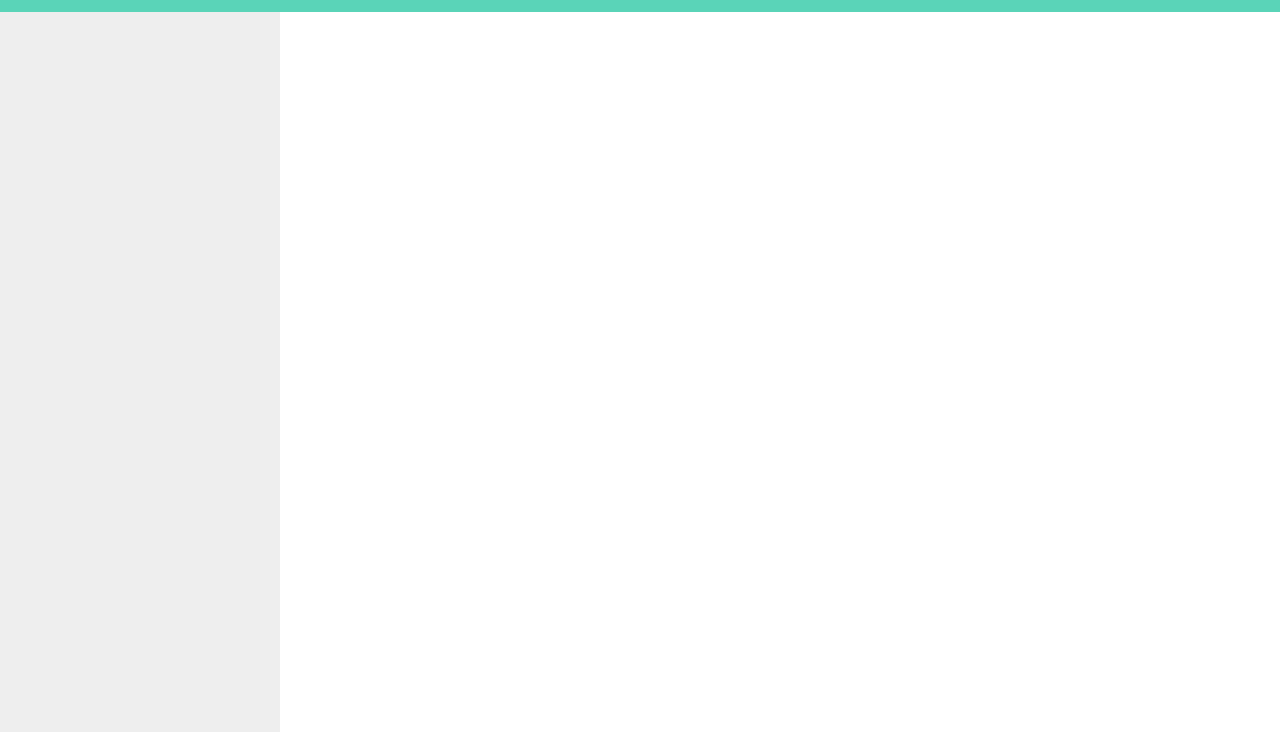
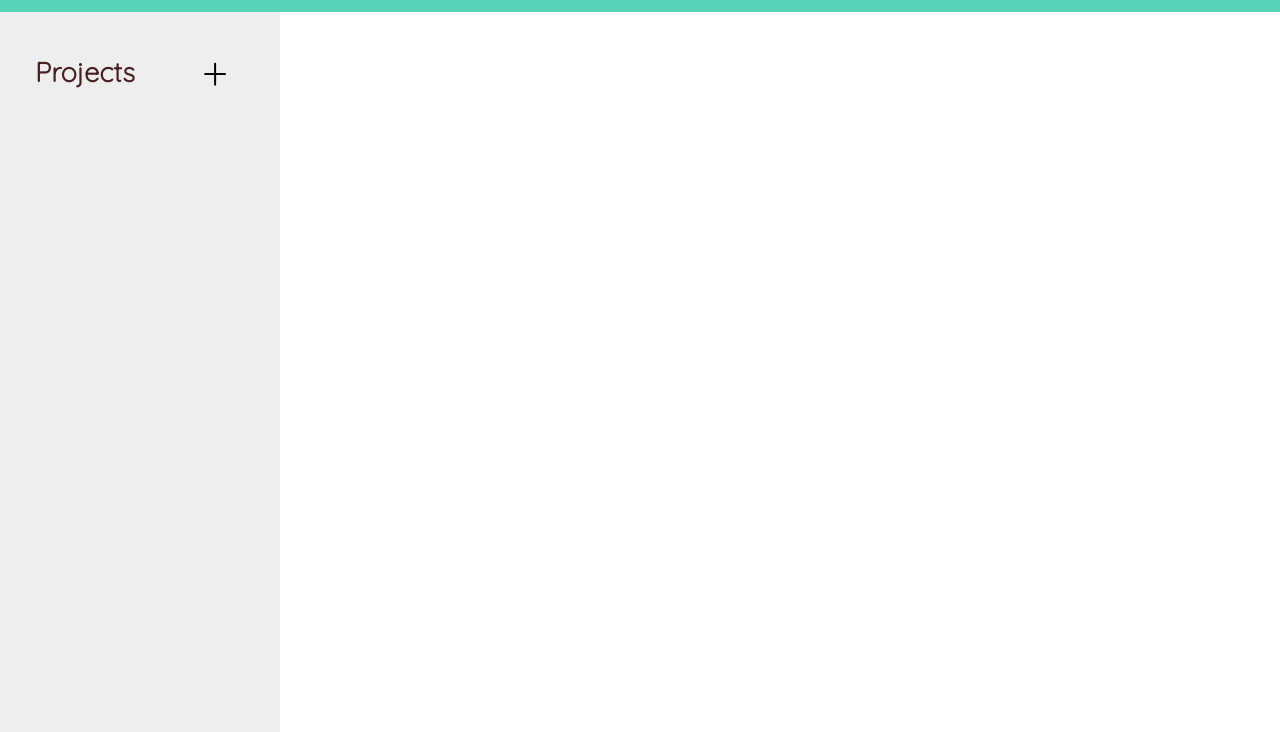
Before and after one commit to KawalaE/To-do, a website built with webpack: page dist/index.html in a window 1280 px wide. Shown: the part 68-800 px from the top of the page. Built offline with nearby package versions, Linux system fonts and the light colour scheme.

Commit message:
Add a project add button and give projects section a title

```diff
--- a/src/modules/ui.js
+++ b/src/modules/ui.js
@@ -40,6 +40,20 @@ class UserInterface{
         projectsNav.classList.add('projects-nav');
         mainContent.appendChild(projectsNav);
 
+        const projectsAdditionSection = document.createElement('div');
+        projectsAdditionSection.classList.add('projects-add-section');
+        projectsNav.appendChild(projectsAdditionSection)
+
+        const projectSectionTitle = document.createElement('div');
+        projectSectionTitle.textContent = 'Projects';
+        projectSectionTitle.classList.add('projects-title');
+        projectsAdditionSection.appendChild(projectSectionTitle);
+
+        const projectAddBtn = document.createElement('div');
+        projectAddBtn.classList.add('projects-button');
+        projectAddBtn.innerHTML = '+';
+        projectsAdditionSection.appendChild(projectAddBtn);
+
     }
 
     static taskDisplayArea(mainContent){
--- a/src/style.css
+++ b/src/style.css
@@ -40,9 +40,36 @@
 .projects-nav{
     width: 280px;
     background-color: #EEEEEE;
-
+    display: flex;
+    flex-direction: column;
+    align-items: center;
 }
 .task-display{
     flex-grow:1;
     background-color: rgb(255, 255, 255);
 }
+.projects-title{
+    color: #482121;
+    font-size: 1.7em;
+    font-weight: bold;
+}
+.projects-button{
+    width:60px;
+    height: 60px;
+    font-size: 3em;
+    border-radius: 50%;
+    text-align: center;
+    border: none;
+    padding: 0px 15px;
+    transition: 0.3s;
+}
+.projects-button:hover{
+    background-color: #5ad4b8;
+    cursor: pointer;
+}
+.projects-add-section{
+    padding: 30px;
+    display: flex;
+    align-items: center;
+    gap: 50px;
+}
```
Also changed, not shown: dist/bundle.js.
